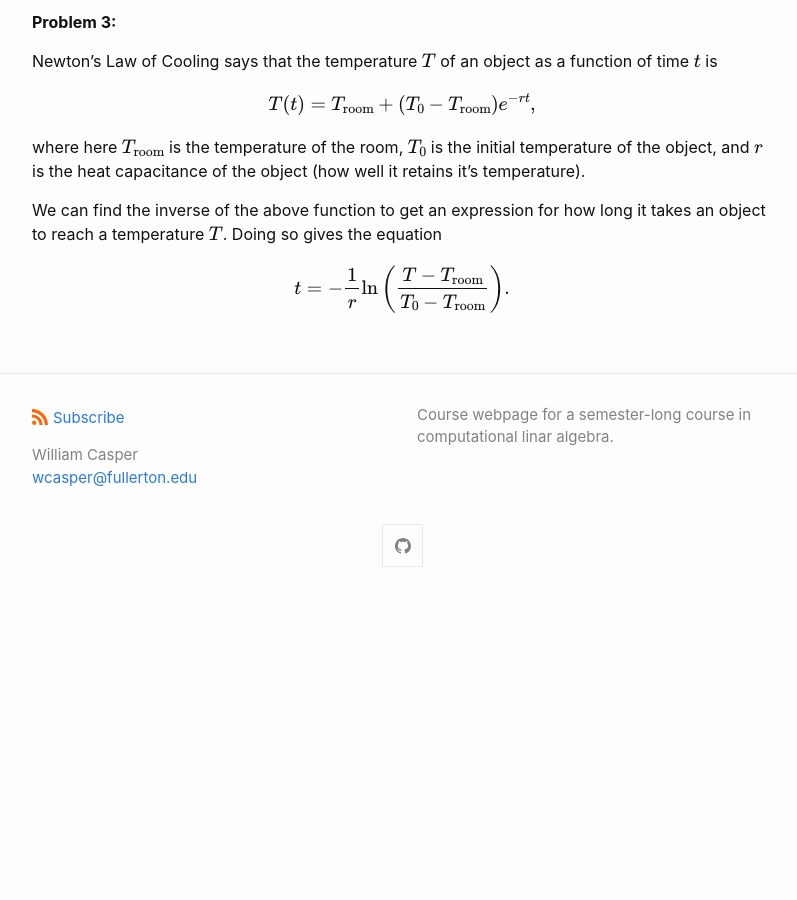
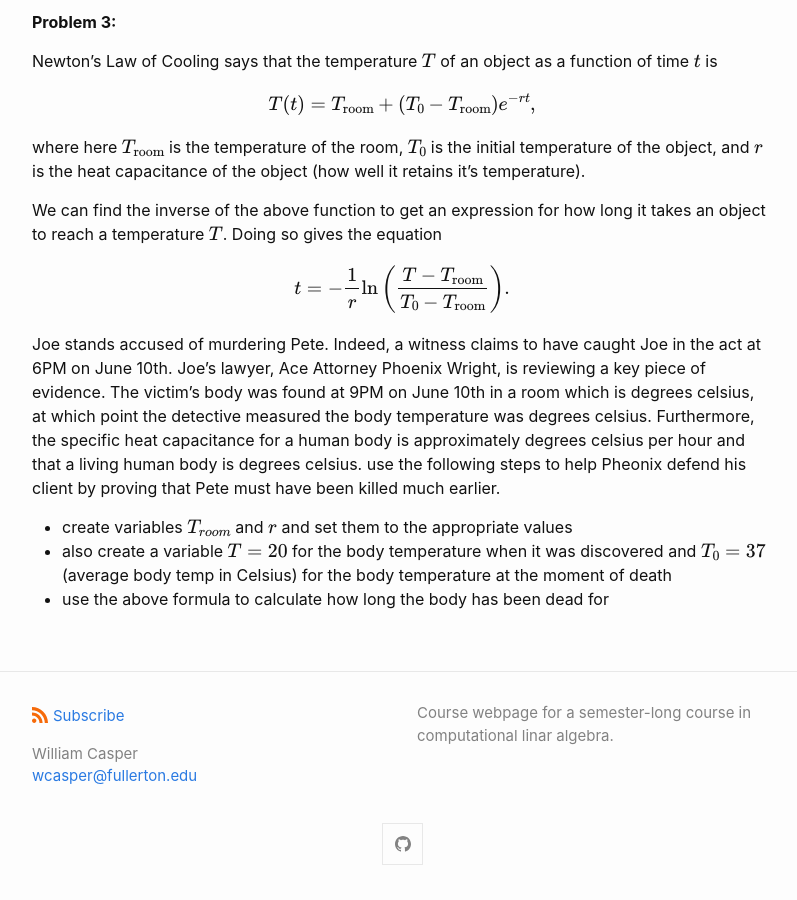
Before and after one commit to wcasper/math107spring2022, a Jekyll site: the page built from _homework/hw1/hw1-part1.md, in a window 1280 px wide and 900 px high, scrolled down 963 px. Shown: the whole window, without its empty margins (238-1035 px from the left). Built offline with Jekyll 4.4.1, drawn with Linux system fonts in a browser that asks for light colours; before the commit the page ends 1565 px from its top, so only the background shows below that.

Commit message:
added missing part of question

```diff
--- a/_homework/hw1/hw1-part1.md
+++ b/_homework/hw1/hw1-part1.md
@@ -41,3 +41,8 @@ where here $$T_{\text{room}}$$ is the temperature of the room, $$T_0$$ is the in
 We can find the inverse of the above function to get an expression for how long it takes an object to reach a temperature $$T$$.   Doing so gives the equation
 
 $$t = -\frac{1}{r}\ln\left(\frac{T-T_{\text{room}}}{T_0-T_{\text{room}}}\right).$$
+
+Joe stands accused of murdering Pete.  Indeed, a witness claims to have caught Joe in the act at 6PM on June 10th.  Joe's lawyer, Ace Attorney Phoenix Wright, is reviewing a key piece of evidence.  The victim's body was found at 9PM on June 10th in a room which is  degrees celsius, at which point the detective measured the body temperature was  degrees celsius.  Furthermore, the specific heat capacitance for a human body is approximately  degrees celsius per hour and that a living human body is  degrees celsius.  use the following steps to help Pheonix defend his client by proving that Pete must have been killed much earlier.
+* create variables $$T_{room}$$ and $$r$$ and set them to the appropriate values
+* also create a variable $$T=20$$ for the body temperature when it was discovered and $$T_0=37$$ (average body temp in Celsius) for the body temperature at the moment of death
+* use the above formula to calculate how long the body has been dead for
```
